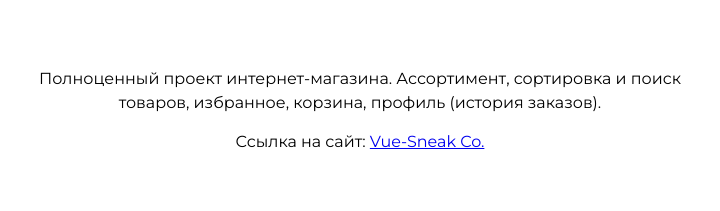
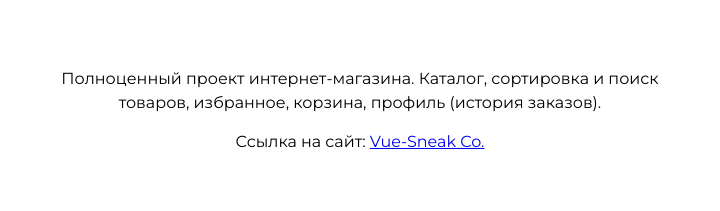
Before and after one commit to Gelendvagen/my-portfolio, a plain HTML site: page project-vue-sneak.html in a window 1280 px wide. Shown: the part 202-413 px from the top of the page, 280-1000 px from the left. Drawn offline with Linux system fonts and the light colour scheme.

Commit message:
fix code

```diff
--- a/project-vue-sneak.html
+++ b/project-vue-sneak.html
@@ -17,7 +17,7 @@
                     <img src="./img/projects/project-vue-sneak-img.png" alt="Проект «Vue-Sneak Co.»">
                 </div>
                 <div class="project-description">
-                    <p>Полноценный проект интернет-магазина. Ассортимент, сортировка и поиск <br>товаров, избранное, корзина, профиль (история заказов).</p>
+                    <p>Полноценный проект интернет-магазина. Каталог, сортировка и поиск <br>товаров, избранное, корзина, профиль (история заказов).</p>
                     <p>Ссылка на сайт: <a target="_blank" href="https://gelendvagen.github.io/">Vue-Sneak Co.</a></p>
                 </div>
                 <a href="index.html" class="project-btn-back">← ВЕРНУТЬСЯ НА ГЛАВНУЮ</a>
```
Also changed, not shown: img/portfolio/project-vue-sneak.png (added).
